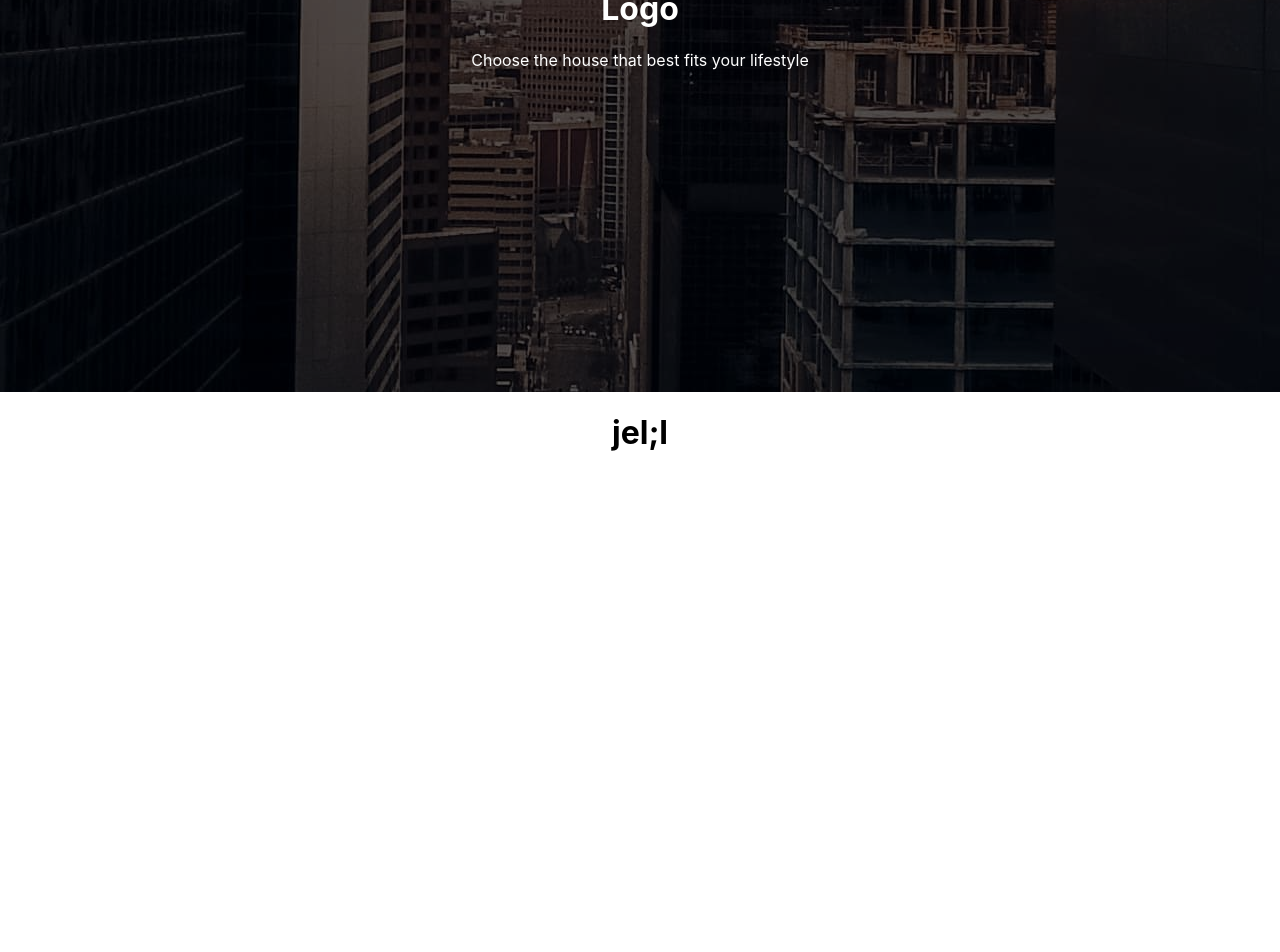
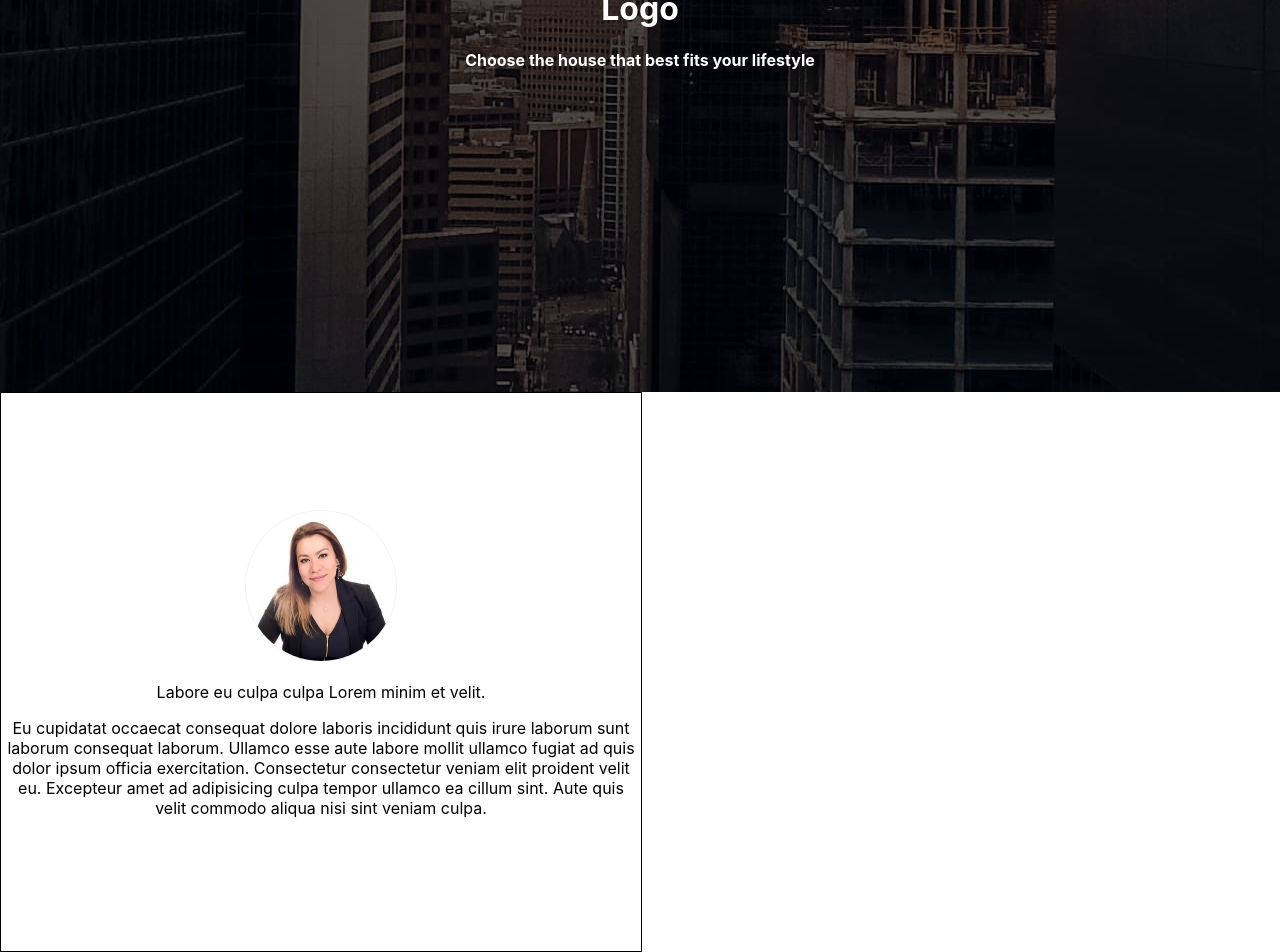
Before and after one commit to ArizonaMangoJuice/Home-Brokers, a React (Create React App) app: page / in a window 1280 px wide. Shown: the part 408-1360 px from the top of the page. Before the commit the page ends 882 px from the top, so only its background shows below. Built offline with nearby package versions, Linux system fonts and the light colour scheme.

Commit message:
added nora image and lorem bio

```diff
--- a/src/App.js
+++ b/src/App.js
@@ -3,13 +3,14 @@ import logo from './logo.svg';
 import './App.css';
 import Header from './components/Header/Header';
 import Jumbotron from './components/Jumbotron/Jumbotron';
+import Me from './components/Me/Me';
 
 function App() {
   return (
     <div className="App">
       <Header />
       <Jumbotron />
-      <h1>jel;l</h1>
+      <Me />
     </div>
   );
 }
--- a/src/components/Jumbotron/Jumbotron.css
+++ b/src/components/Jumbotron/Jumbotron.css
@@ -21,3 +21,8 @@
     width: 100%;
     color: white;
 }
+
+.quote{
+    font-size: 2vh;
+    font-weight: bolder;
+}
--- a/src/components/Jumbotron/Jumbotron.js
+++ b/src/components/Jumbotron/Jumbotron.js
@@ -8,7 +8,7 @@ export default class Jumbotron extends React.Component{
                 <div className='opacity main-cover'>
                     <div className='jumbotron-center'>
                         <h1>Logo</h1>
-                        <p>Choose the house that best fits your lifestyle</p>
+                        <p className='quote'>Choose the house that best fits your lifestyle</p>
                     </div>
                 </div>
             </div>
--- /dev/null
+++ b/src/components/Me/Me.css
@@ -0,0 +1,25 @@
+.nora{
+    border-radius: 50%;
+    height: 150px;
+    width: 150px;
+    border: 1px solid #f2f2f2;
+}
+
+.full-card{
+    height: 70vh;
+    /* background-color: #353035; */
+    display: flex;
+}
+
+.nora-side{
+    display: flex;
+    justify-content: center;
+    align-items: center;
+    flex-direction: column;
+    border: 1px solid black;
+    width: 50%;
+}
+
+/* .bio-side{
+    width: 50%;
+} */
--- /dev/null
+++ b/src/components/Me/Me.js
@@ -0,0 +1,21 @@
+import React from 'react'
+import './Me.css'
+
+export default class Me extends React.Component{
+    render(){
+        return (
+            <div className='full-card'>
+                <div className='nora-side'>
+                    <div className='bio-side'>
+                        <img className='nora' src={require('../../images/nora-cropped.jpg')}></img>
+                        <div >
+                            <p>Labore eu culpa culpa Lorem minim et velit.</p>
+                            <p>Eu cupidatat occaecat consequat dolore laboris incididunt quis irure laborum sunt laborum consequat laborum. Ullamco esse aute labore mollit ullamco fugiat ad quis dolor ipsum officia exercitation. Consectetur consectetur veniam elit proident velit eu. Excepteur amet ad adipisicing culpa tempor ullamco ea cillum sint. Aute quis velit commodo aliqua nisi sint veniam culpa.</p>
+                        </div>
+                    </div>
+                </div>
+
+            </div>
+        )
+    }
+}
```
Also changed, not shown: src/images/nora-cropped.jpg (added), src/images/nora.jpg (added).
